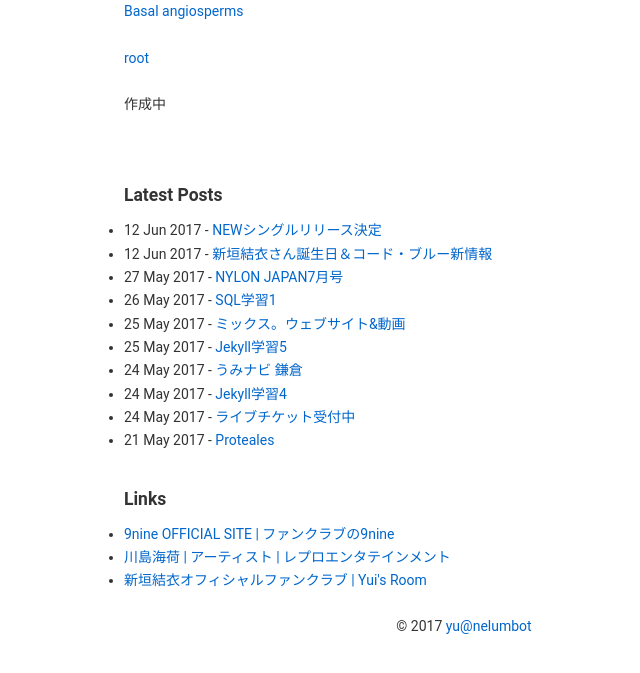
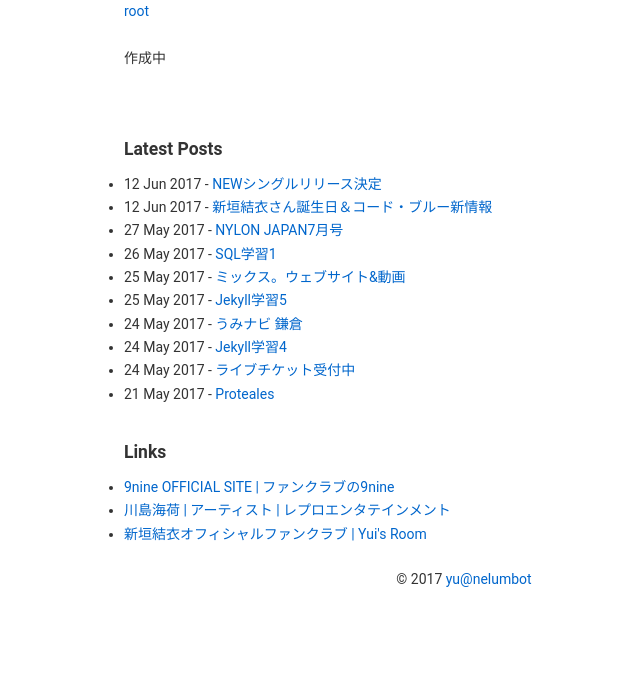
Before and after one commit to yunelumbot/test-site, a Jekyll site: the page built from biol/index.md, in a window 1280 px wide. Shown: the top 673 px of the page, without its empty margins (176-816 px from the left). Built offline with Jekyll 4.4.1, drawn with Linux system fonts in a browser that asks for light colours.

Commit message:
クリック処理検討中

```diff
--- a/biol/index.md
+++ b/biol/index.md
@@ -6,20 +6,7 @@ javascript:
     - jquery-3.2.1.js
     - biol.js
 ---
-<a onclick="clickNode('basalAngiosperms')">Basal angiosperms</a>
-<div id="basalAngiosperms" style="display:none">
-<ul>
-<li>
-    <a onclick="clickNode('amborellales')">Amborellales</a>
-    <div id="amborellales" style="display:none">
-    <ul>
-    <li>Amborellaceae</li>
-    </ul>
-    </div>
-</li>
-</ul>
-</div>
-<a onclick="clickNode2('root')">root</a>
+<a onclick="clickNode('root')">root</a>
 <div id="root" style="display:none"></div>
 
 
--- a/js/biol.js
+++ b/js/biol.js
@@ -1,19 +1,10 @@
-function clickNode(divId) {
-    var clickedDiv = $("#" + divId);
-    if (clickedDiv.css("display") == "none") {
-        clickedDiv.css("display","block");
-    } else {
-        clickedDiv.css("display","none");
-    }
-}
-
 var param = {
     "apg4": null
 };
 
 // クリック処理
 // @param divId 処理対象のdivのID
-function clickNode2(divId) {
+function clickNode(divId) {
     if (param.apg4 === null) {
         param.apg4 = loadJson("apg4");
     }
@@ -45,7 +36,7 @@ function clickNode2(divId) {
 
         // 子要素(a)を作成し、liに追加
         var newA = $("<a>" + param.apg4[divId][i] + "</a>");
-        newA.attr("onclick", "clickNode2('" + param.apg4[divId][i] +"')");
+        newA.attr("onclick", "clickNode('" + param.apg4[divId][i] +"')");
         newLi.append(newA);
         // 子要素(div)を作成し、liに追加
         var newDiv = $("<div id='" + param.apg4[divId][i] + "'></div>");
```
